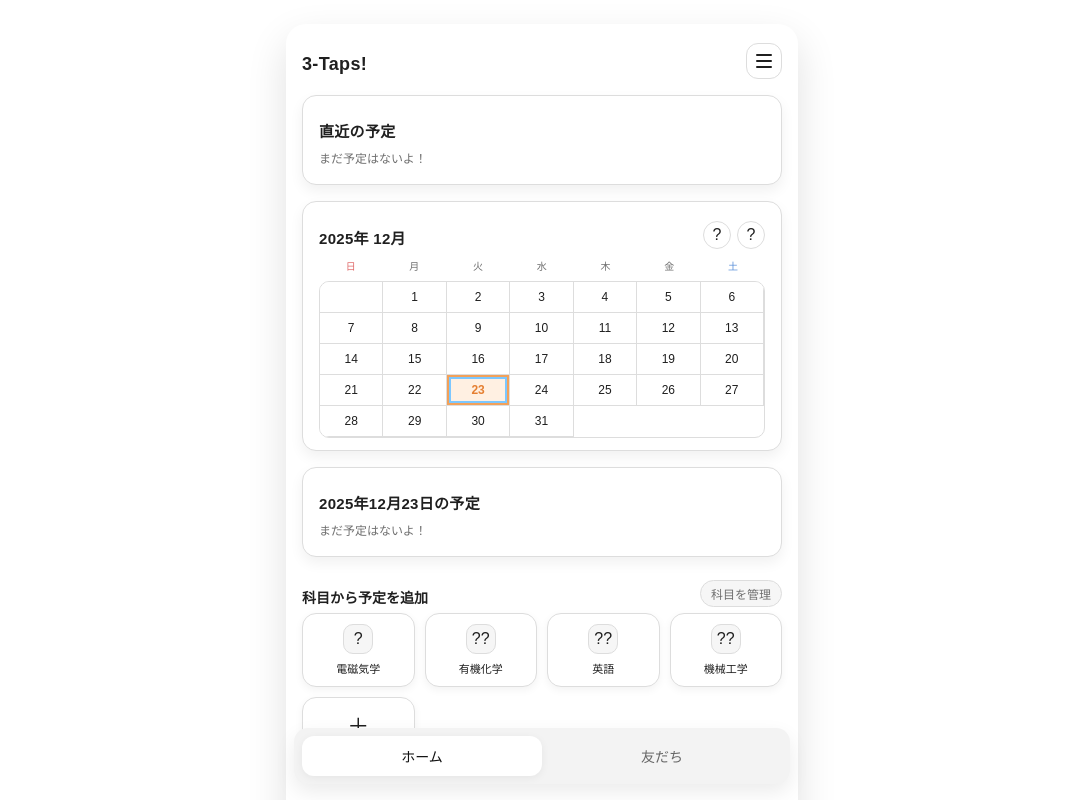
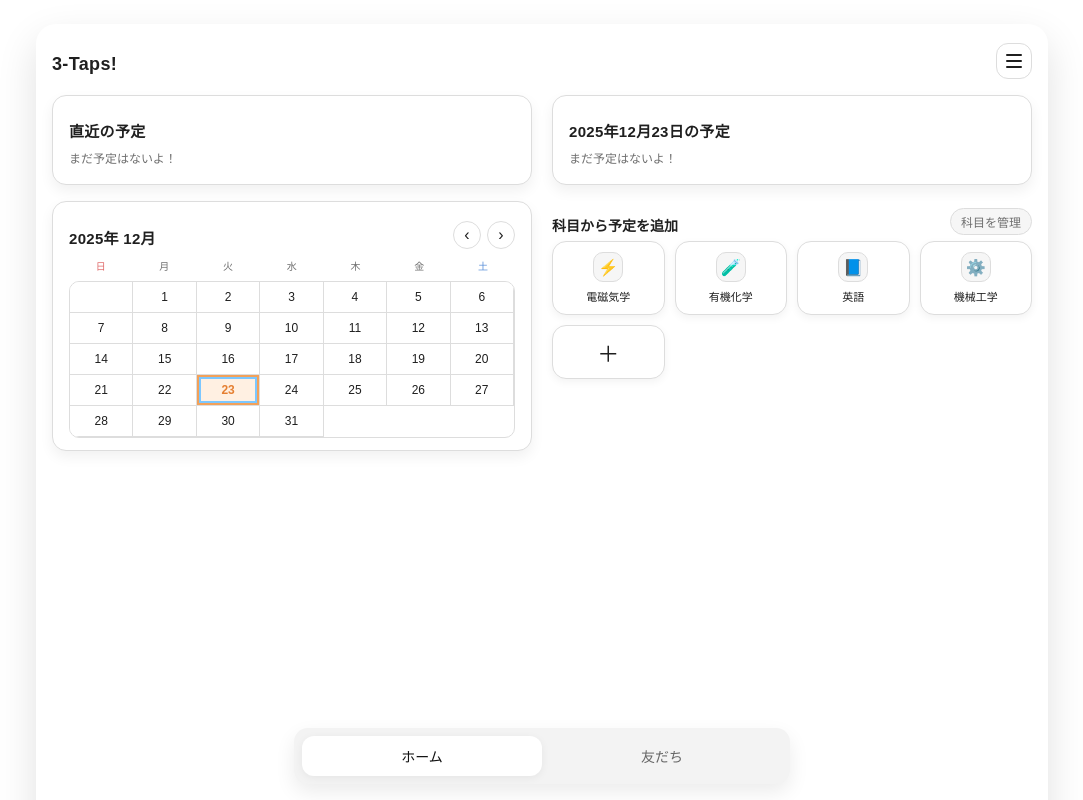
Before and after one commit to anko-kitubu/3-Taps, a Nuxt app: page / in a window 1280 px wide. Shown: the top 800 px of the page, without its empty margins (98-1181 px from the left). Built offline with nearby package versions, Linux system fonts and the light colour scheme.

Commit message:
PC/モバイルでレイアウトと挙動を調整

```diff
--- a/app/pages/index.vue
+++ b/app/pages/index.vue
@@ -68,6 +68,8 @@
       </aside>
     </Teleport>
 
+    <div class="two-column-layout">
+      <div class="column column-left">
     <!-- 直近の予定 -->
     <section class="card">
       <h2>直近の予定</h2>
@@ -95,8 +97,8 @@
       <div class="calendar-header">
         <h2>{{ currentYear }}年 {{ currentMonth }}月</h2>
         <div class="calendar-actions">
-          <button class="month-btn" type="button" @click="goPrevMonth">?</button>
-          <button class="month-btn" type="button" @click="goNextMonth">?</button>
+          <button class="month-btn" type="button" @click="goPrevMonth">‹</button>
+          <button class="month-btn" type="button" @click="goNextMonth">›</button>
         </div>
       </div>
       <div class="calendar-weekdays">
@@ -120,6 +122,8 @@
       </div>
     </section>
 
+      </div>
+      <div class="column column-right">
     <!-- 選択した日の予定 -->
     <section class="card">
       <h2>{{ selectedLabel }}</h2>
@@ -153,6 +157,8 @@
       </div>
     </section>
 
+      </div>
+    </div>
     <!-- 種別選択バブル -->
     <Teleport to="body">
       <div v-if="typeMenuSubject" class="type-menu-overlay" @click="closeTypeMenu"></div>
@@ -294,10 +300,10 @@ type Subject = {
 
 // 科目の初期データ
 const defaultSubjects: Subject[] = [
-  { id: 'denji', name: '電磁気学', emoji: '?' },
-  { id: 'yuukagaku', name: '有機化学', emoji: '??' },
-  { id: 'eikoku', name: '英語', emoji: '??' },
-  { id: 'kikaikougaku', name: '機械工学', emoji: '??' }
+  { id: 'denji', name: '電磁気学', emoji: '⚡' },
+  { id: 'yuukagaku', name: '有機化学', emoji: '🧪' },
+  { id: 'eikoku', name: '英語', emoji: '📘' },
+  { id: 'kikaikougaku', name: '機械工学', emoji: '⚙️' }
 ]
 
 // 科目の状態と表示用マップ
@@ -315,11 +321,11 @@ const subjectNameById = computed(() => {
 const taskTypes = ['課題', '試験', '補講']
 const weekdayLabels = ['日', '月', '火', '水', '木', '金', '土']
 
-const emojiOptions = ['??', '??', '??', '??', '??', '?', '??', '??', '??', '???', '??', '??']
+const emojiOptions = ['⚡', '🧪', '📘', '⚙️', '📗', '🎓', '💻', '📐', '📏', '🧠', '📊', '📝']
 const isSubjectModalOpen = ref(false)
 const isSubjectManageOpen = ref(false)
 const newSubjectName = ref('')
-const newSubjectEmoji = ref(emojiOptions[0] ?? '??')
+const newSubjectEmoji = ref(emojiOptions[0] ?? '📝')
 
 // 予定メモの状態
 const isMemoModalOpen = ref(false)
@@ -779,13 +785,21 @@ function saveMemo() {
   closeMemoModal()
 }
 
+// ID生成
+function createId() {
+  if (typeof crypto !== 'undefined' && 'randomUUID' in crypto) {
+    return crypto.randomUUID()
+  }
+  return `${Date.now().toString(36)}-${Math.random().toString(36).slice(2, 10)}`
+}
+
 // 科目モーダル操作
 function openSubjectModal() {
   closeTypeMenu()
   isSubjectManageOpen.value = false
   isSubjectModalOpen.value = true
   newSubjectName.value = ''
-  newSubjectEmoji.value = emojiOptions[0] ?? '??'
+  newSubjectEmoji.value = emojiOptions[0] ?? '📝'
 }
 
 function closeSubjectModal() {
@@ -797,7 +811,7 @@ function addSubject() {
   if (!name) return
 
   subjects.value.push({
-    id: crypto.randomUUID(),
+    id: createId(),
     name,
     emoji: newSubjectEmoji.value
   })
@@ -867,7 +881,7 @@ function closeTypeMenu() {
 // 予定の追加・削除
 function addTask(subject: Subject, type: string) {
   const task: Task = {
-    id: crypto.randomUUID(),
+    id: createId(),
     date: selectedDateString.value,
     subjectId: subject.id,
     type
@@ -1245,6 +1259,18 @@ function removeTask(taskId: string) {
   outline-offset: -2px;
 }
 
+.two-column-layout {
+  display: flex;
+  flex-direction: column;
+  gap: 16px;
+}
+
+.column {
+  display: flex;
+  flex-direction: column;
+  gap: 16px;
+}
+
 .subjects {
   margin-bottom: 40px;
 }
@@ -1667,6 +1693,23 @@ function removeTask(taskId: string) {
   }
 }
 
+@media (min-width: 900px) {
+  .page {
+    max-width: 980px;
+  }
+
+  .two-column-layout {
+    display: grid;
+    grid-template-columns: minmax(0, 1fr) minmax(0, 1fr);
+    gap: 20px;
+    align-items: start;
+  }
+
+  .subjects {
+    margin-bottom: 0;
+  }
+}
+
 @media (prefers-reduced-motion: reduce) {
   .header,
   .card,
```
